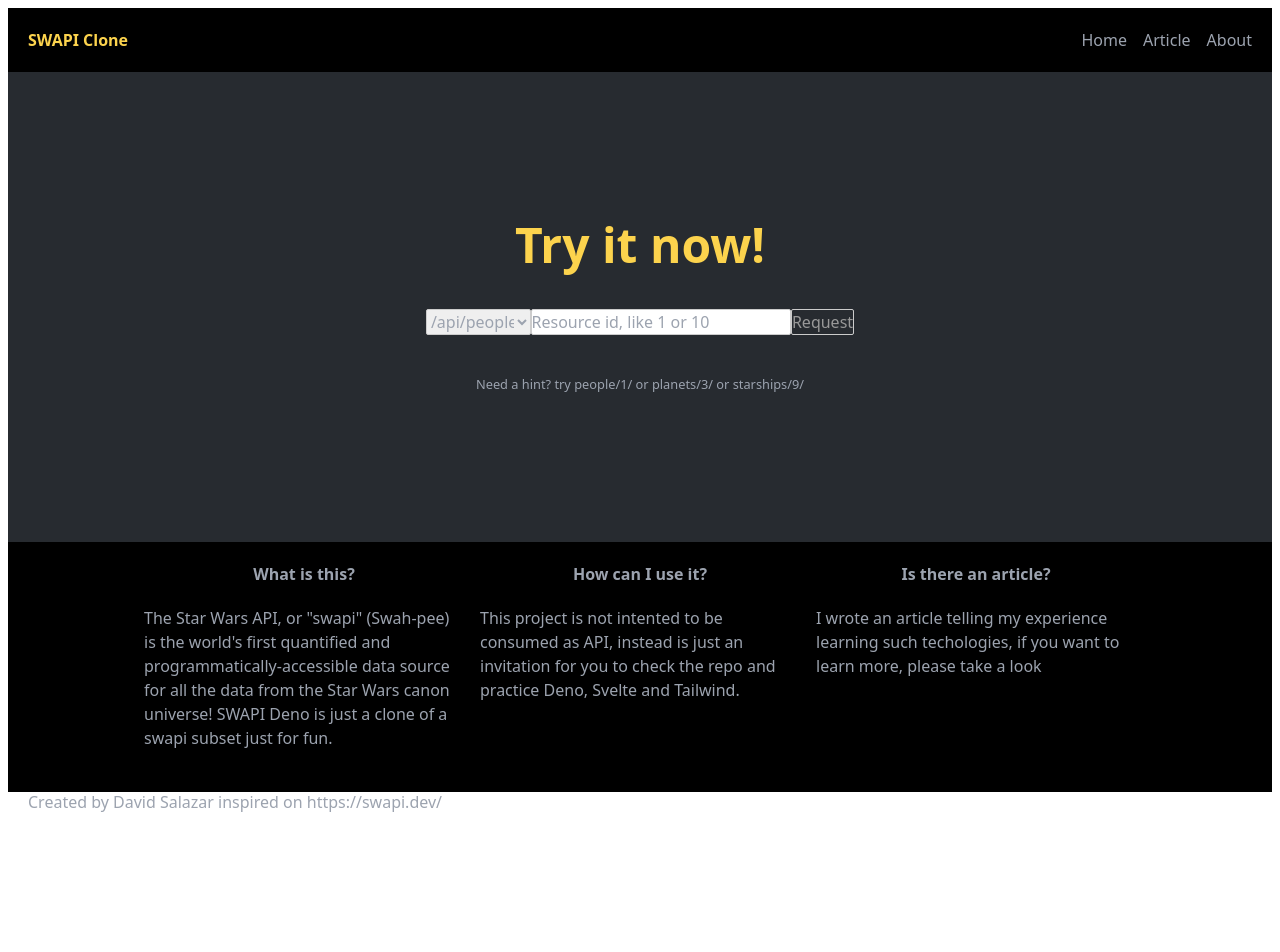
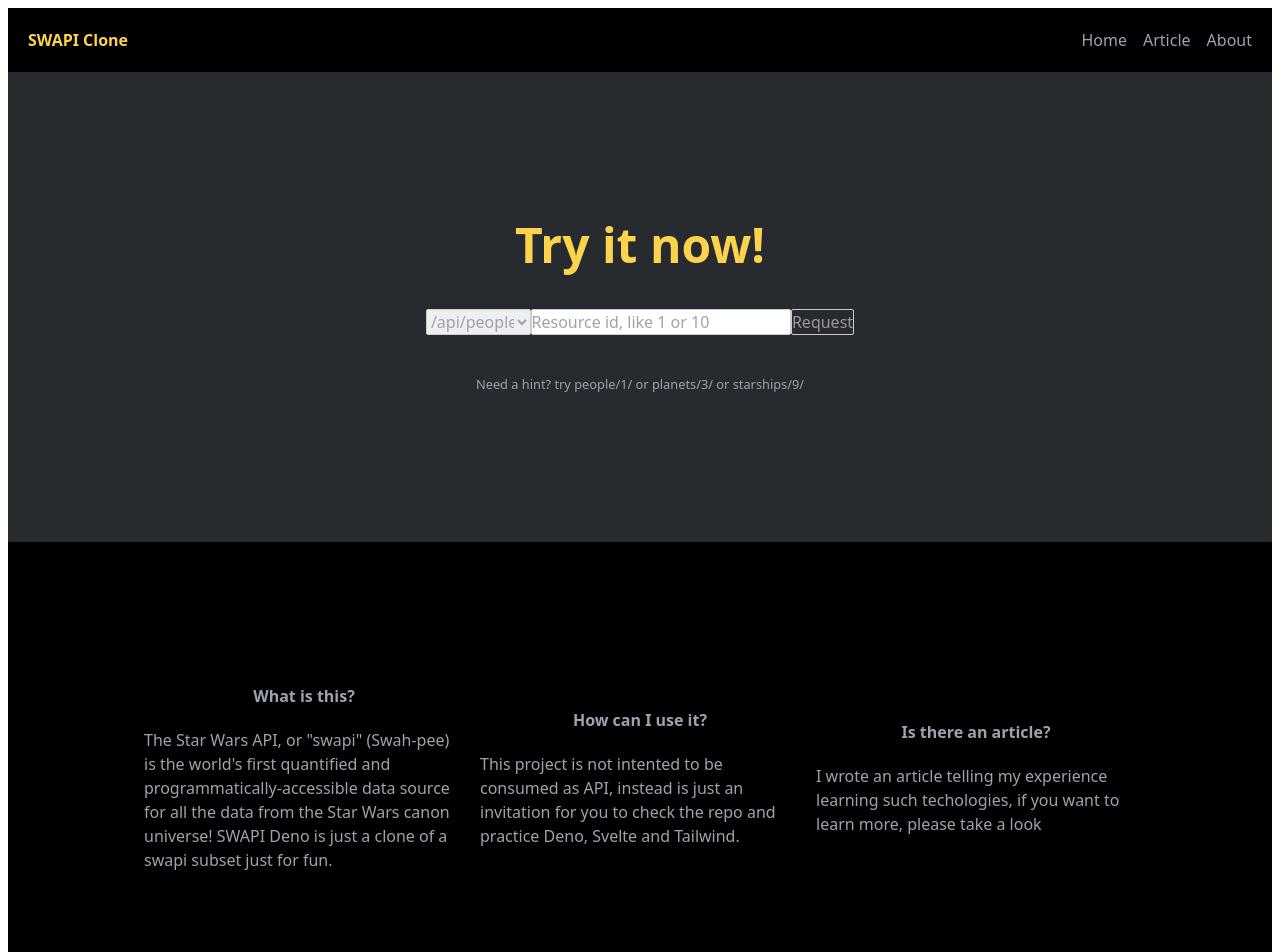
Before and after one commit to davidjsalazarmoreno/swapi-deno, a Svelte app in the folder client/: page / in a window 1280 px wide. Shown: the top 952 px of the page. Before the commit the page ends 834 px from the top, so only its background shows below. Built offline with nearby package versions, Linux system fonts and the light colour scheme; what @tailwindcss/ui would draw is missing.

Commit message:
adds more styles

```diff
--- a/client/src/routes/home/Home.svelte
+++ b/client/src/routes/home/Home.svelte
@@ -62,7 +62,7 @@
 </section>
 
 {#if json}
-  <section class="sm:p-5 flex flex-col justify-center items-center">
+  <section class="sm:p-5 flex flex-col justify-center items-center bg-black">
     <h2 class="text-5xl font-bold m-5">Result:</h2>
     <pre
       class="overflow-y-scroll w-11/12">
@@ -75,7 +75,7 @@
 <!-- ./JSON viewer -->
 
 <section
-  class="flex flex-col sm:flex-row p-5 space-x-4 space-y-4 sm:space-y-0 justify-center"
+  class="flex flex-col sm:flex-row p-5 space-x-4 space-y-4 sm:space-y-0 bg-black sm:h-3/5 justify-center items-center"
 >
   <div>
     <h2 class="text-center font-bold mb-5">What is this?</h2>
@@ -106,7 +106,7 @@
 </section>
 <!-- ./Three questions -->
 
-<footer class="p-5">
+<footer class="p-5 bg-black">
   <p>
     Created by David Salazar inspired on
     <a href="https://swapi.dev/"> https://swapi.dev/ </a>
```
